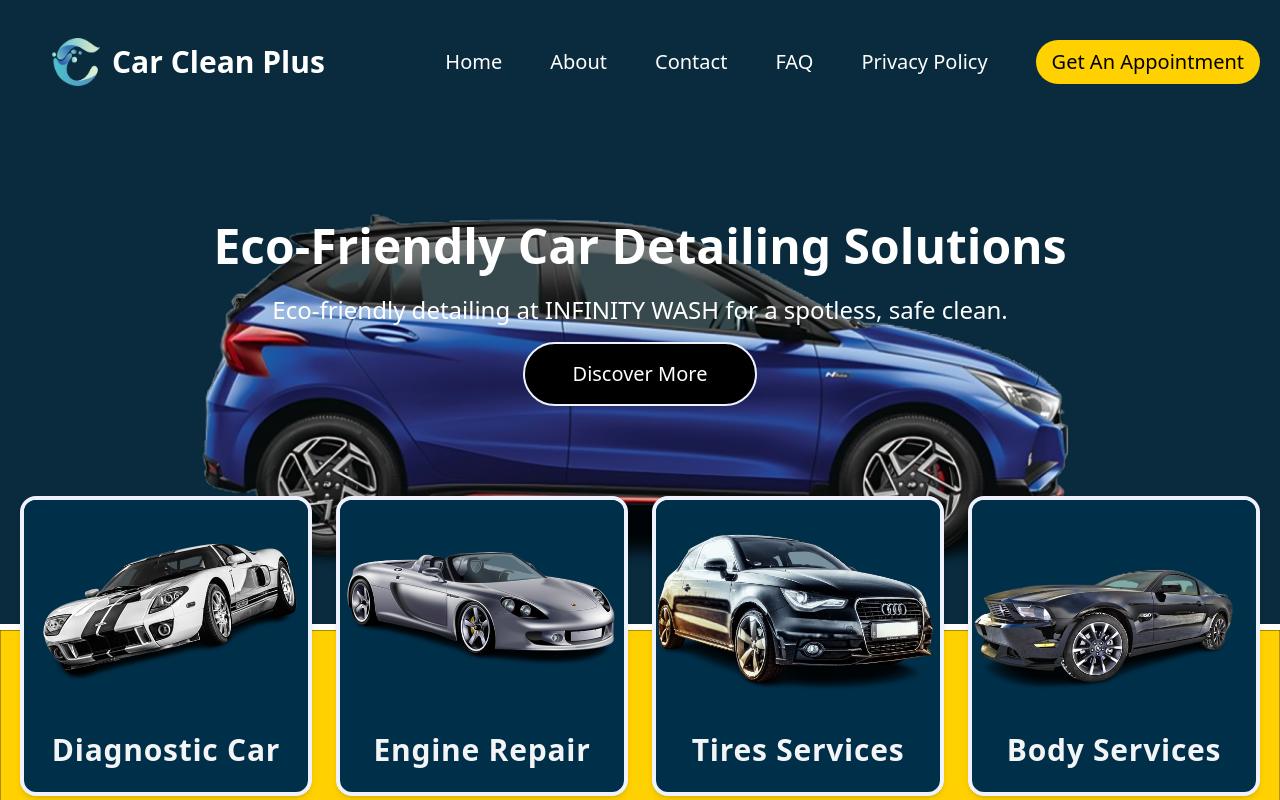
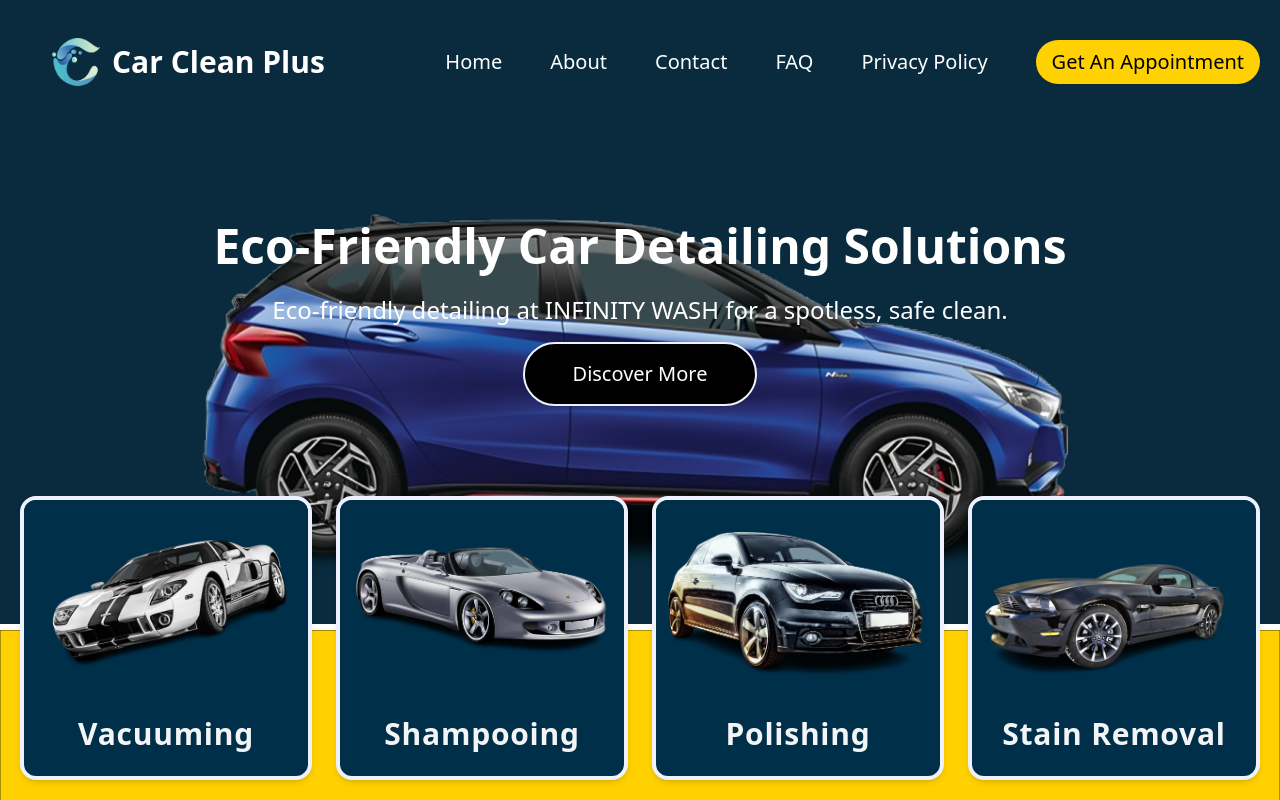
Before and after one commit to difmo/carcleanplus, a React (Vite) app: page / in a window 1280 px wide. Shown: the top 800 px of the page. Built offline with nearby package versions, Linux system fonts and the light colour scheme.

Commit message:
first commit

```diff
--- a/src/Components/Cardheader.jsx
+++ b/src/Components/Cardheader.jsx
@@ -9,22 +9,22 @@ const mydata = [
   {
     key: 1,
     src: img5,
-    descri: "Diagnostic Car",
+    descri: "Vacuuming",
   },
   {
     key: 2,
     src: img1,
-    descri: "Engine Repair",
+    descri: "Shampooing",
   },
   {
     key: 3,
     src: img2,
-    descri: "Tires Services",
+    descri: " Polishing ",
   },
   {
     key: 4,
     src: img3,
-    descri: "Body Services",
+    descri: "Stain Removal",
   },
 ];
 
@@ -48,7 +48,7 @@ function HeaderCard({ heading, description }) {
                       <img
                         src={item.src}
                         alt=""
-                        className="object-cover object-center w-full bg-[#002f49] rounded-xl h-48  md:h-52 "
+                        className="object-cover object-center w-full bg-[#002f49] rounded-xl h-48  md:h "
                       />
                       <div className="flex flex-col justify-center p-4 sm:p-6 space-y-4">
                         <div className="space-y-2">
--- a/src/Components/Home.jsx
+++ b/src/Components/Home.jsx
@@ -28,7 +28,7 @@ function Home() {
         <HowCanhelpComponent />
         <LatestNewsComponent />
         <LogoComponent />
-        <Faq />
+        {/* <Faq /> */}
         <ContactComponent />
       </div>
     </>
```
Also changed, not shown: src/Components/Navbar.jsx (line endings or trailing spaces), src/assets/headercard/s1.png (added).
